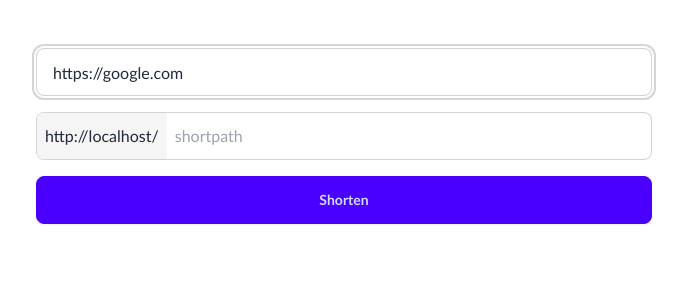
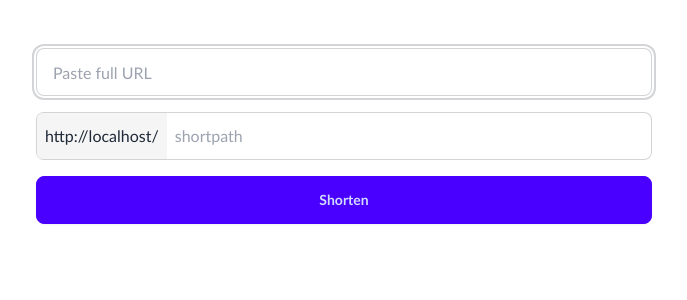
Before and after one commit to peacefulseeker/fastapi-url-shortener, a FastAPI app: page / in a window 1280 px wide. Shown: the top 300 px of the page, without its empty margins (296-983 px from the left). Run offline with FastAPI, Linux system fonts and the light colour scheme; style sheets or scripts are compiled from the project's sources.

Commit message:
remove hardcoded google.com

```diff
--- a/app/templates/partials/form.html
+++ b/app/templates/partials/form.html
@@ -9,7 +9,6 @@
         <input type="url" name="full_url"
             autofocus
             required pattern="https?://.*"
-            value="https://google.com"
             autocomplete="url"
             placeholder="Paste full URL"
             class="input input-bordered w-full mb-4" />
```
